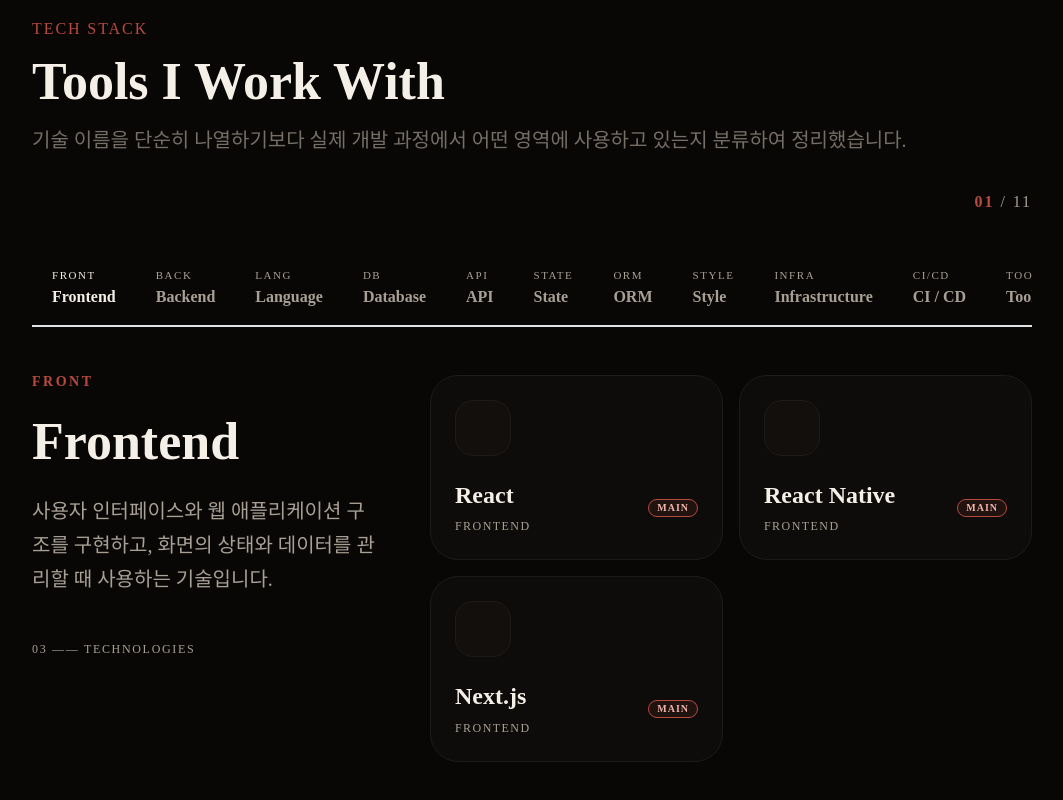
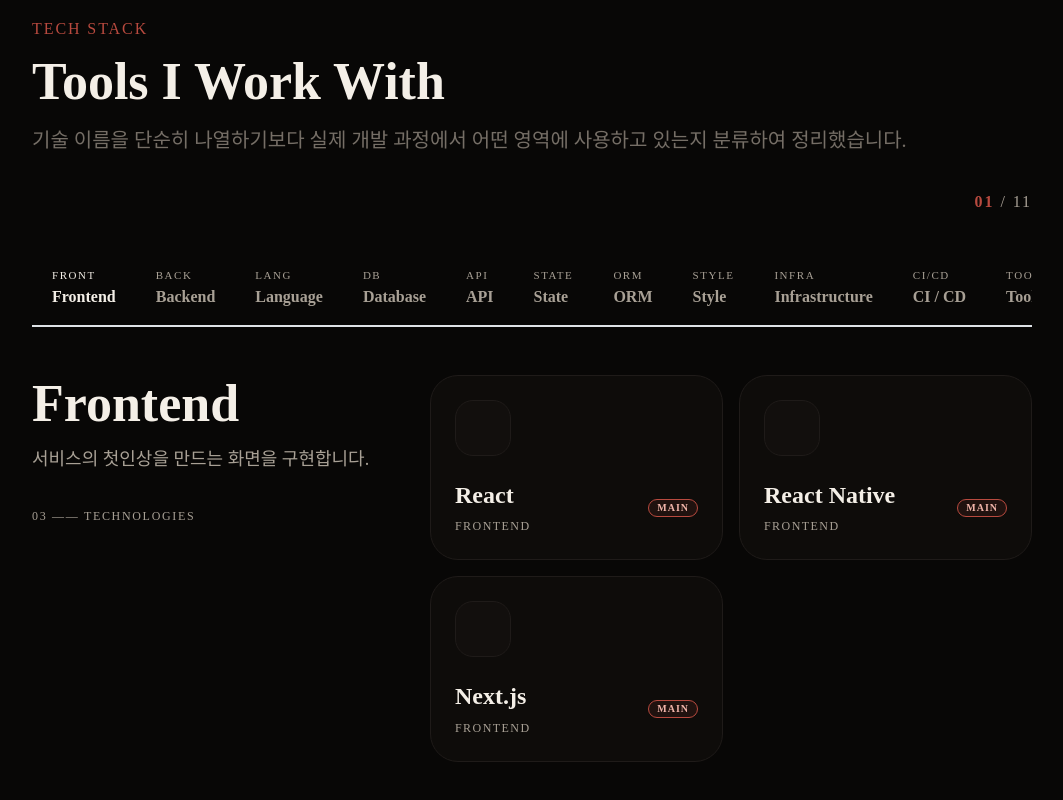
Before and after one commit to Milgam06/MILGAM-FOLIO, a Next.js app: page / in a window 1280 px wide. Shown: the part 3198-3998 px from the top of the page, without its empty margins (108-1171 px from the left). Built offline with nearby package versions, Linux system fonts and the light colour scheme; some icons are missing.

Commit message:
feat(front): good~

```diff
--- a/src/constants/techStack.constant.tsx
+++ b/src/constants/techStack.constant.tsx
@@ -320,68 +320,66 @@
     id: ETECH_STACK_KIND.FRONTEND,
     label: 'FRONT',
     name: 'Frontend',
-    description:
-      '사용자 인터페이스와 웹 애플리케이션 구조를 구현하고, 화면의 상태와 데이터를 관리할 때 사용하는 기술입니다.',
+    description: '서비스의 첫인상을 만드는 화면을 구현합니다.',
   },
   {
     id: ETECH_STACK_KIND.BACKEND,
     label: 'BACK',
     name: 'Backend',
-    description: '서버의 비즈니스 로직을 구현하고 클라이언트와 데이터를 주고받는 API를 설계할 때 사용하는 기술입니다.',
+    description: '기능의 완성도를 높이는 서버를 설계합니다.',
   },
   {
     id: ETECH_STACK_KIND.LANGUAGE,
     label: 'LANG',
     name: 'Language',
-    description: '웹 애플리케이션과 서버를 개발하고 필요한 동작을 코드로 표현할 때 사용하는 언어입니다.',
+    description: '문제를 해결하고 아이디어를 코드로 구현합니다.',
   },
   {
     id: ETECH_STACK_KIND.DATABASE,
     label: 'DB',
     name: 'Database',
-    description: '데이터를 구조화하여 저장하고 애플리케이션에서 조회하고 관리할 때 사용하는 기술입니다.',
+    description: '서비스의 데이터를 안전하고 효율적으로 관리합니다.',
   },
   {
     id: ETECH_STACK_KIND.API,
     label: 'API',
     name: 'API',
-    description: '클라이언트와 서버 간의 데이터 통신을 설계하고 구현할 때 사용하는 기술입니다.',
+    description: '화면과 서버를 자연스럽게 연결합니다.',
   },
   {
     id: ETECH_STACK_KIND.STATE,
     label: 'STATE',
     name: 'State',
-    description: '애플리케이션의 상태를 관리하고 컴포넌트 간의 데이터 흐름을 제어할 때 사용하는 기술입니다.',
+    description: '복잡한 사용자 흐름을 예측 가능하게 관리합니다.',
   },
   {
     id: ETECH_STACK_KIND.ORM,
     label: 'ORM',
     name: 'ORM',
-    description: '데이터베이스와 애플리케이션 간의 객체 관계를 매핑하고 관리할 때 사용하는 기술입니다.',
+    description: '데이터를 다루는 코드를 간결하고 일관되게 유지합니다.',
   },
   {
     id: ETECH_STACK_KIND.STYLE,
     label: 'STYLE',
     name: 'Style',
-    description: '일관된 UI를 구성하고 스타일과 애니메이션으로 사용자 경험을 다듬을 때 사용하는 기술입니다.',
+    description: '사용하기 편한 인터페이스와 섬세한 움직임을 만듭니다.',
   },
   {
     id: ETECH_STACK_KIND.INFRA,
     label: 'INFRA',
     name: 'Infrastructure',
-    description:
-      '애플리케이션을 운영하고 배포하는 데 필요한 서버, 네트워크, 클라우드 환경을 관리할 때 사용하는 기술입니다.',
+    description: '완성한 서비스가 안정적으로 운영되도록 준비합니다.',
   },
   {
     id: ETECH_STACK_KIND.CICD,
     label: 'CI/CD',
     name: 'CI / CD',
-    description: '애플리케이션을 배포하고 변경 사항을 서비스에 반영할 때 사용하는 플랫폼입니다.',
+    description: '변경 사항을 빠르게 검증하고 안정적으로 배포합니다.',
   },
   {
     id: ETECH_STACK_KIND.TOOL,
     label: 'TOOL',
     name: 'Tools',
-    description: '코드 품질 관리부터 설계, 협업, 테스트까지 개발 과정을 돕는 도구입니다.',
+    description: '협업과 품질을 높여 개발의 밀도를 높입니다.',
   },
 ];
--- a/src/sections/techStack/TechStack.section.tsx
+++ b/src/sections/techStack/TechStack.section.tsx
@@ -118,17 +118,14 @@
           {categories.map((item) => (
             <Tabs.Panel key={item.id} value={item.id} pt={{ base: rem(32), md: rem(48) }}>
               <Flex direction={{ base: 'column', md: 'row' }} gap={{ base: rem(32), md: rem(48) }} align="flex-start">
-                <Flex direction="column" gap={rem(24)} w={{ base: '100%', md: '35%' }} style={{ flexShrink: 0 }}>
-                  <Text fz={rem(14)} c="brand.5" fw={600} lts="0.18em">
-                    {item.label}
-                  </Text>
-                  <Text component="h3" fz={{ base: rem(36), md: rem(52) }} fw={700} c="dark.7" lh={1.1}>
+                <Flex direction="column" gap={rem(14)} w={{ base: '100%', md: '35%' }} style={{ flexShrink: 0 }}>
+                  <Text fz={{ base: rem(36), md: rem(52) }} fw={700} c="dark.7" lh={1.1}>
                     {item.name}
                   </Text>
-                  <Text fz={{ base: rem(16), md: rem(20) }} c="dark.5" lh={1.7}>
+                  <Text fz={{ base: rem(16), md: rem(18) }} c="dark.5" lh={1.5}>
                     {item.description}
                   </Text>
-                  <Text mt={{ base: rem(8), md: rem(20) }} fz={rem(12)} c="dark.5" lts="0.14em" lh={1.5}>
+                  <Text fz={rem(12)} c="dark.5" lts="0.14em" lh={1.5} mt={{ base: rem(8), md: rem(20) }}>
                     {String(item.stacks.length).padStart(2, '0')} —— TECHNOLOGIES
                   </Text>
                 </Flex>
--- a/src/sections/techStack/index.ts
+++ b/src/sections/techStack/index.ts
@@ -1 +1 @@
-export * from './TechStack.section';
+export * from './techStack.section';
```
